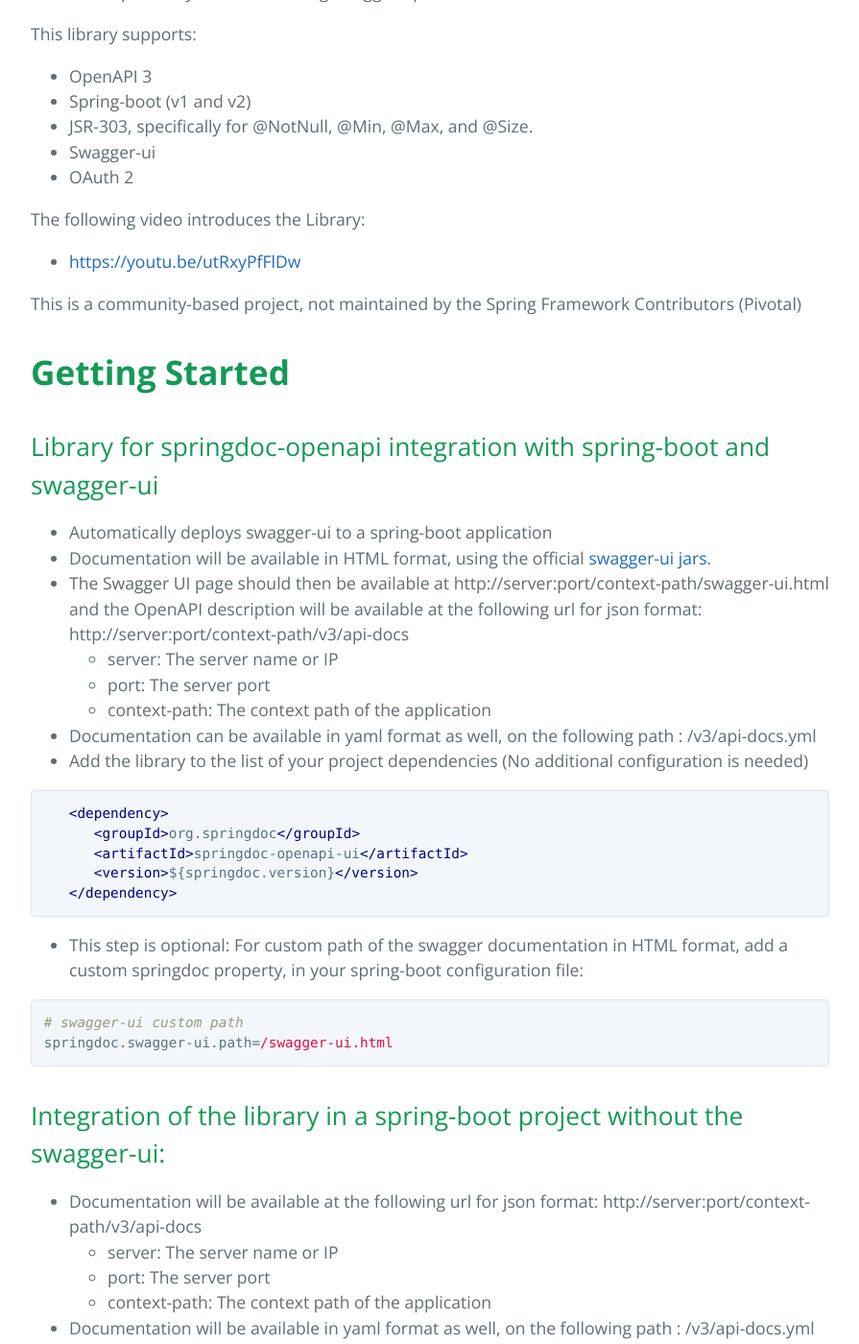
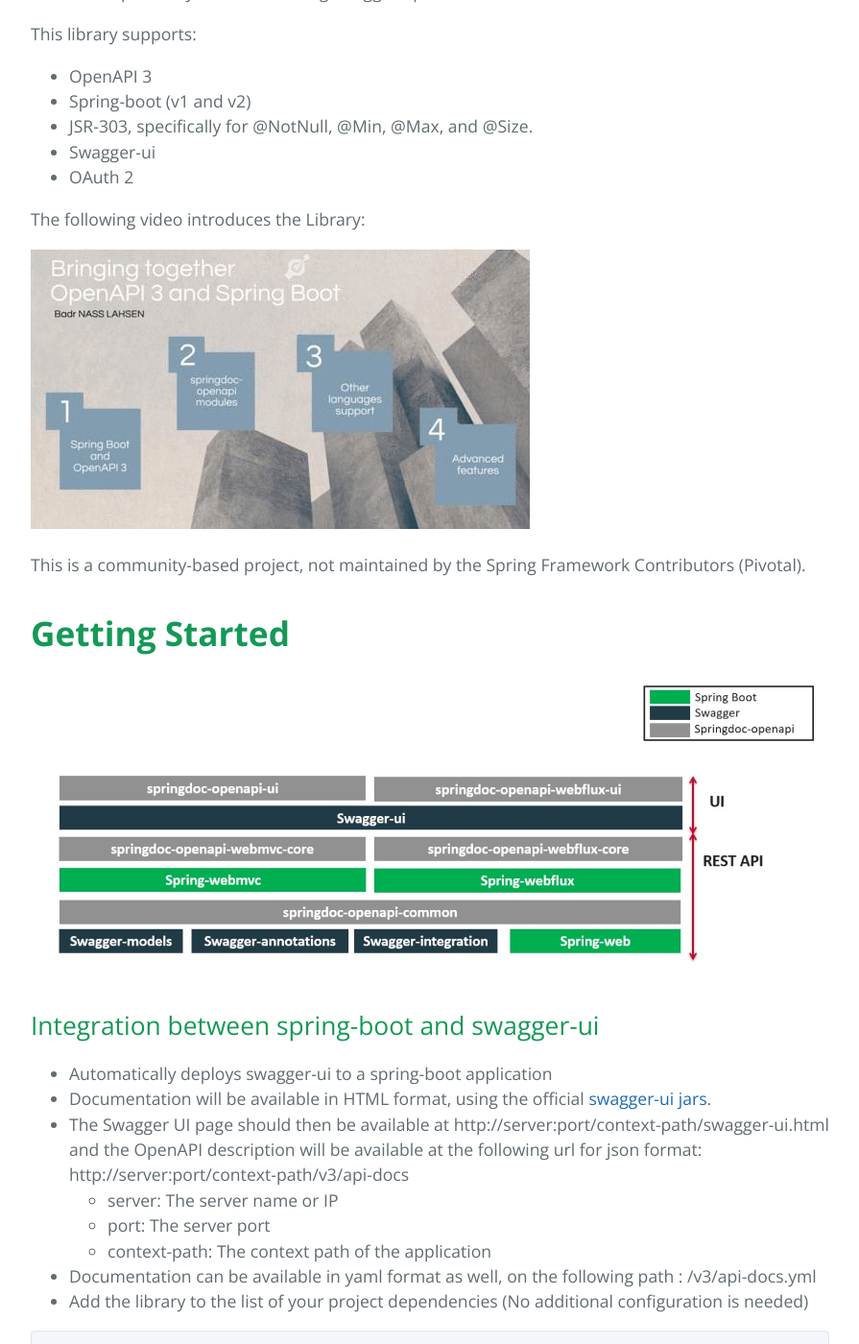
Before and after one commit to springdoc/springdoc.github.io, a Jekyll site: the page built from src/main/resources/index.md, in a window 1280 px wide and 1400 px high, scrolled down 686 px. Shown: the whole window at 96% size, without its empty margins (192-1087 px from the left). Built offline with Jekyll 4.4.1, drawn with Linux system fonts in a browser that asks for light colours.

```diff
--- a/src/main/resources/index.md
+++ b/src/main/resources/index.md
@@ -20,13 +20,14 @@ This library supports:
 
 The following video introduces the Library:
 
-* [https://youtu.be/utRxyPfFlDw](https://youtu.be/utRxyPfFlDw)
+[![Watch the video](https://springdoc.org/assets/images/springdoc-openapi-prez.gif)](https://youtu.be/utRxyPfFlDw)
 
-This is a community-based project, not maintained by the Spring Framework Contributors (Pivotal)
+This is a community-based project, not maintained by the Spring Framework Contributors (Pivotal).
 
 # **Getting Started**
+![overview](https://springdoc.org/assets/images/common.jpg)
 
-## Library for springdoc-openapi integration with spring-boot and swagger-ui
+## Integration between spring-boot and swagger-ui
 *   Automatically deploys swagger-ui to a spring-boot application
 *   Documentation will be available in HTML format, using the official [swagger-ui jars](https://github.com/swagger-api/swagger-ui.git).
 *   The Swagger UI page should then be available at http://server:port/context-path/swagger-ui.html and the OpenAPI description will be available at the following url for json format: http://server:port/context-path/v3/api-docs
```
